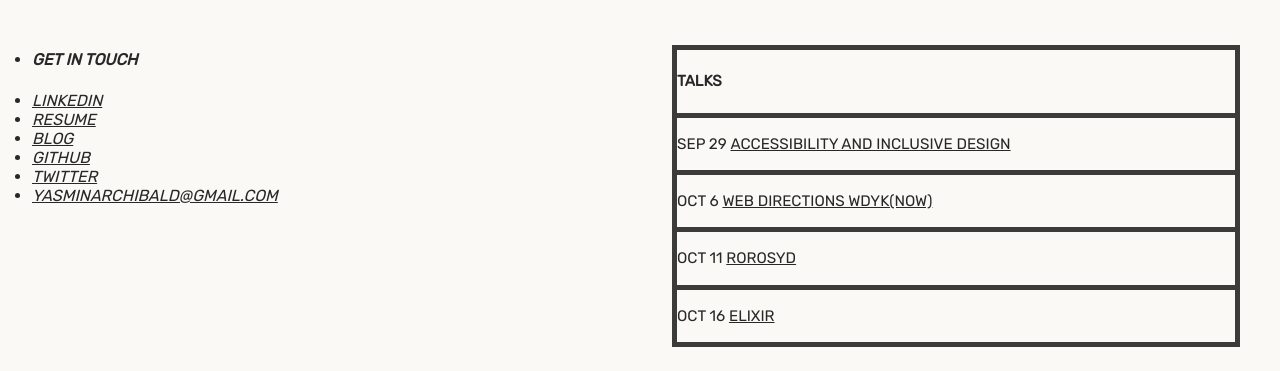
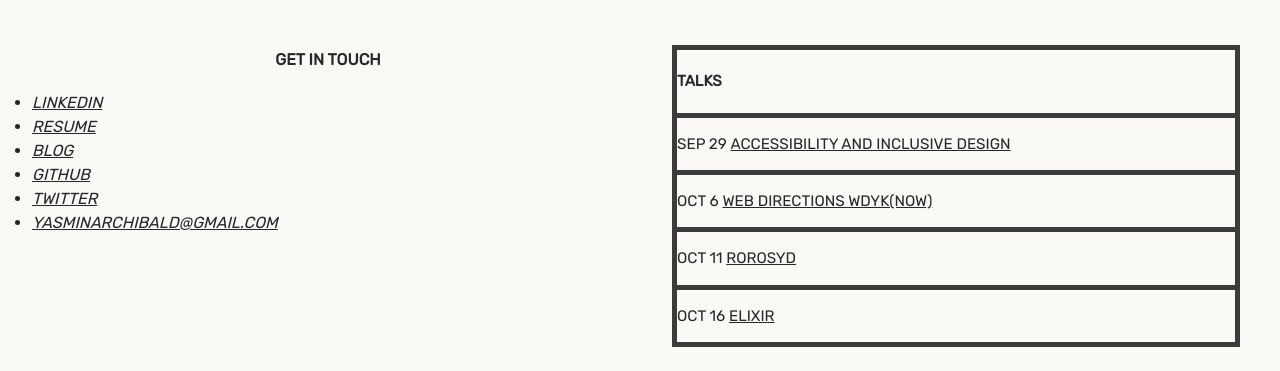
Before and after one commit to Yasmin-A95/Portfolio, a plain HTML site: page index.html in a window 1280 px wide. Shown: the part 2401-2772 px from the top of the page. Drawn offline with Linux system fonts and the light colour scheme.

Commit message:
styled the contact links list

```diff
--- a/css/style.scss
+++ b/css/style.scss
@@ -150,7 +150,24 @@ header {
 
     address {
         grid-area: contact;
+
+        h4 {
+            font-style: normal;
+            text-align: center;
+            padding-left: 2rem;
+        }
+
+        ul {
+            list-style: symbols(cyclic "‡");
+            line-height: 1.5em;
+
+            a:hover {
+                color: $red;
+            }
+        }
+
     }
+
 
     #talks {
 
@@ -174,7 +191,6 @@ header {
             text-align: left;
             padding: 2px 0;
             align-self: end;
-
 
             p,
             a {
--- a/index.html
+++ b/index.html
@@ -116,10 +116,8 @@
     </div>
     <section id="contact">
         <address>
+            <h4>Get in touch</h4>
             <ul>
-                <li>
-                    <h4>Get in touch</h4>
-                </li>
                 <li>
                     <a href="https://www.linkedin.com/in/yasmin-archibald/" target="_blank"
                         rel="noopener noreferrer">Linkedin</a>
```
Also changed, not shown: css/style.css, 1 other file.
